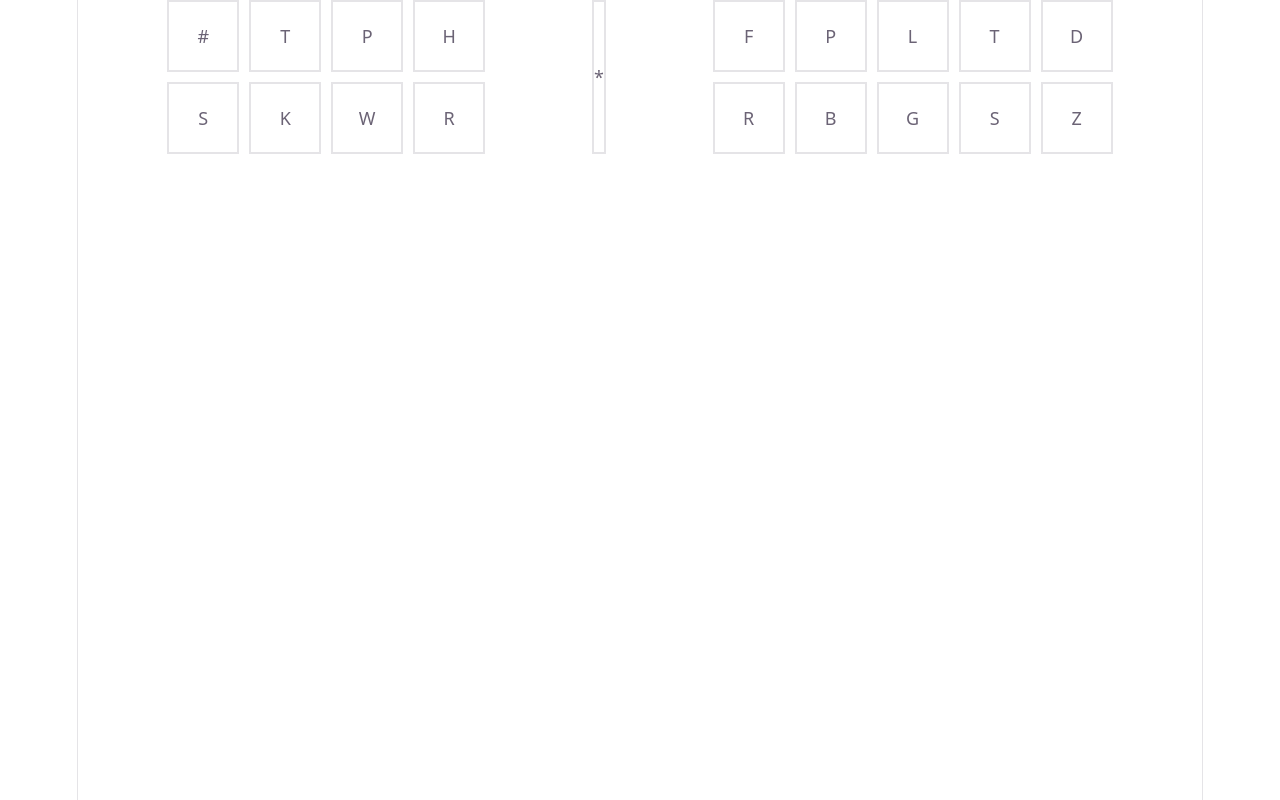
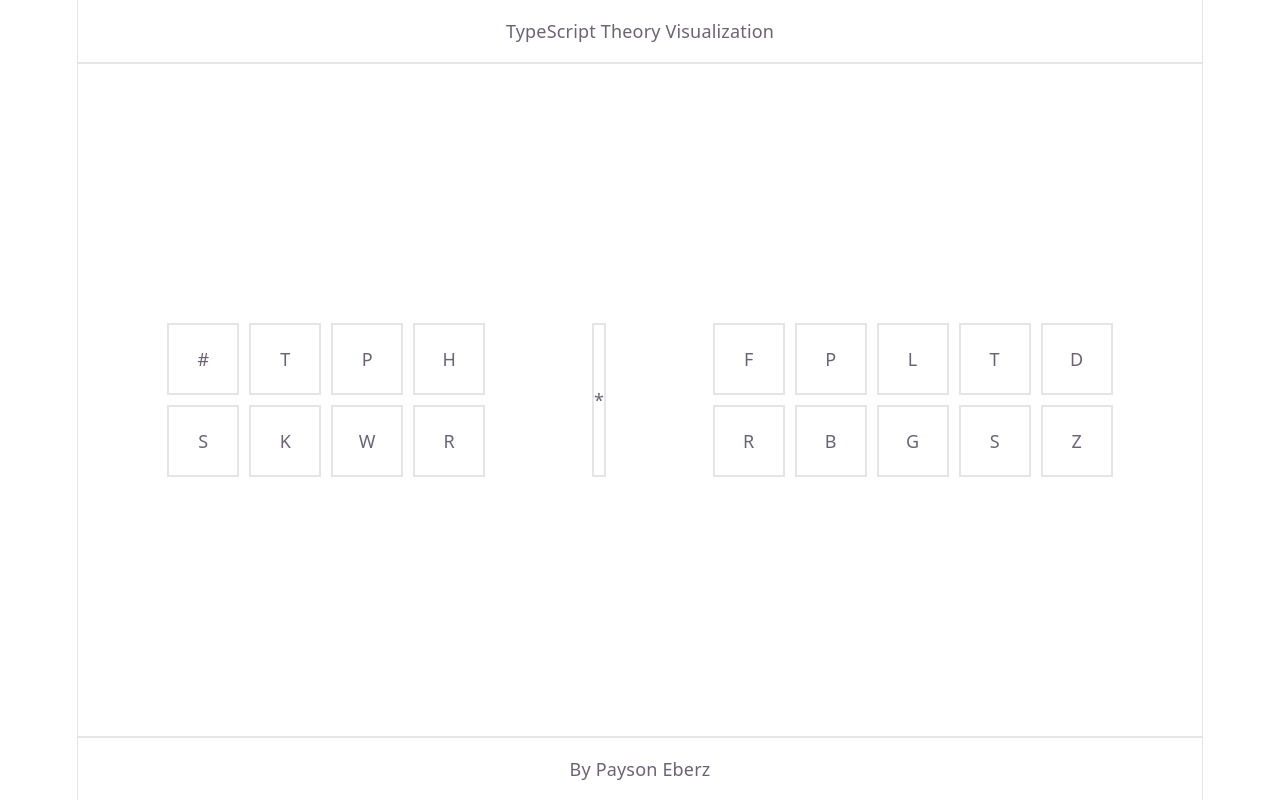
Before and after one commit to PAYS0N/ts-steno-visualization, a React (Vite) app: page / in a window 1280 px wide. Built offline with nearby package versions, Linux system fonts and the light colour scheme.

Commit message:
Add header and footer

```diff
--- /dev/null
+++ b/src/Footer.css
@@ -0,0 +1,5 @@
+.footer {
+	padding: 1rem 2rem;
+
+	border-top: 2px solid var(--border)
+}
--- /dev/null
+++ b/src/Footer.tsx
@@ -0,0 +1,9 @@
+import './Footer.css'
+
+function Footer():  React.ReactElement {
+	return (
+		<footer className="footer">By Payson Eberz</footer>
+	)
+}
+
+export default Footer;
--- /dev/null
+++ b/src/Header.css
@@ -0,0 +1,5 @@
+.header {
+	padding: 1rem 2rem;
+
+	border-bottom: 2px solid var(--border)
+}
--- /dev/null
+++ b/src/Header.tsx
@@ -0,0 +1,9 @@
+import './Header.css'
+
+function Header(): React.ReactElement {
+	return (
+		<header className="header">TypeScript Theory Visualization</header>
+	)
+}
+
+export default Header;
--- /dev/null
+++ b/src/Page.css
@@ -0,0 +1,6 @@
+.page {
+	height: 100dvh;
+	display: flex;
+	flex-direction: column;
+	justify-content: space-between;
+}
--- /dev/null
+++ b/src/Page.tsx
@@ -0,0 +1,18 @@
+import StenoKeyboard from './StenoKeyboard.tsx'
+import Header from './Header.tsx'
+import Footer from './Footer.tsx'
+import './Page.css'
+
+function Page(): React.ReactElement {
+	return (
+		<div className="page">
+			<Header/>
+			<main>
+				<StenoKeyboard/>
+			</main>
+			<Footer/>
+		</div>
+	)
+}
+
+export default Page;
--- a/src/main.tsx
+++ b/src/main.tsx
@@ -1,10 +1,10 @@
 import { StrictMode } from 'react'
 import { createRoot } from 'react-dom/client'
 import './index.css'
-import StenoKeyboard from './StenoKeyboard.tsx'
+import Page from './Page.tsx'
 
 createRoot(document.getElementById('root')!).render(
   <StrictMode>
-    <StenoKeyboard/>
+    <Page/>
   </StrictMode>,
 )
```
